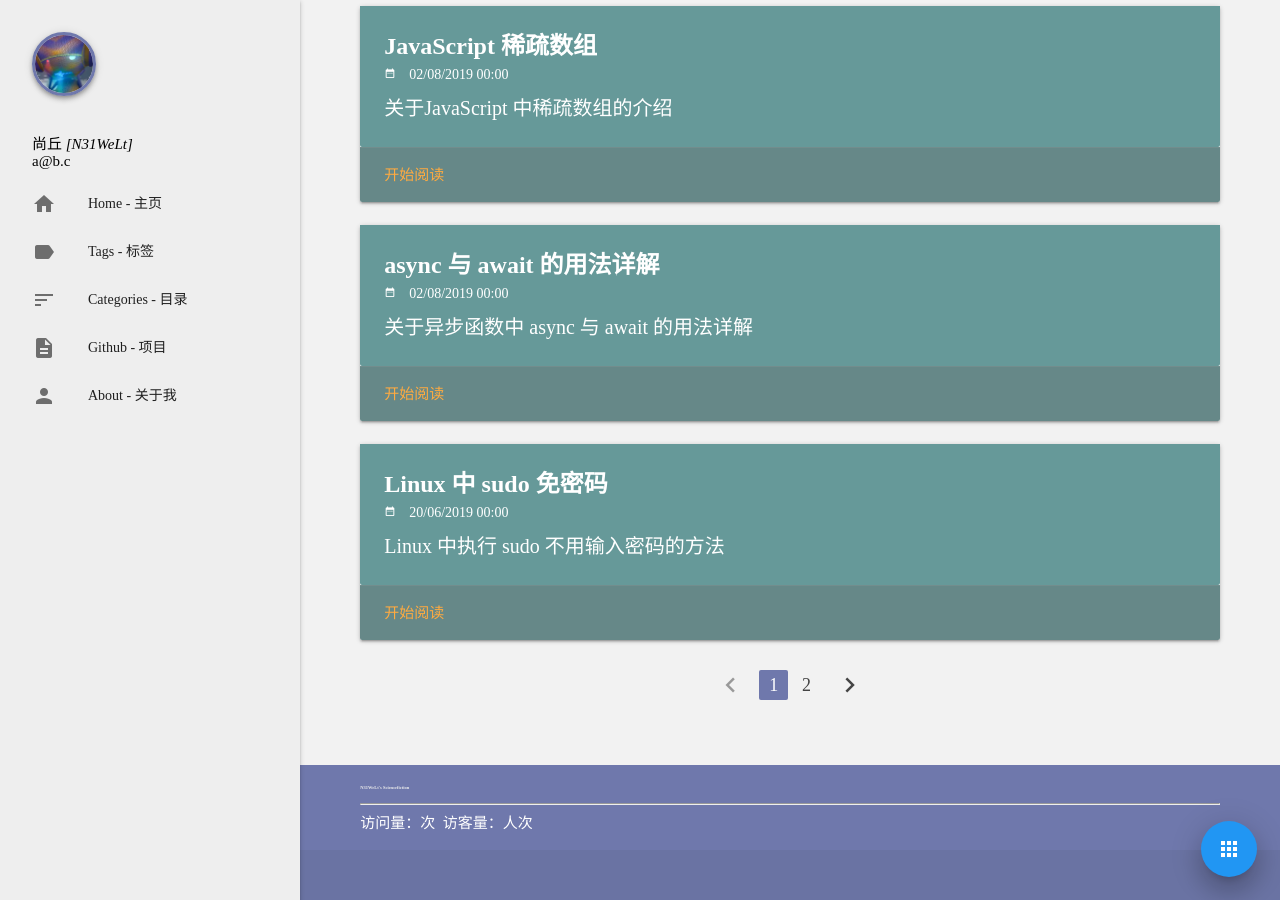
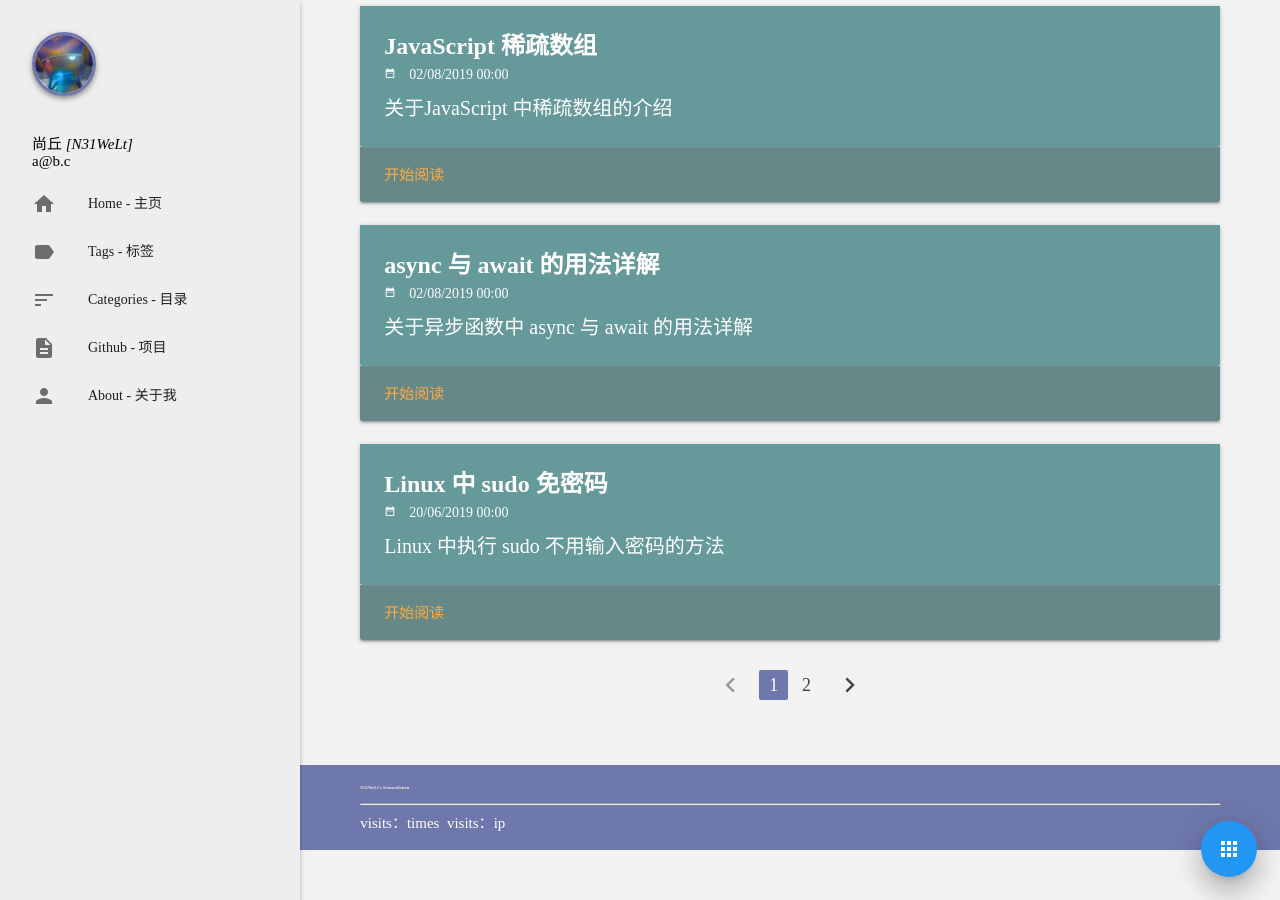
Before and after one commit to keepwalk/keepwalk.github.io, a Jekyll site: the page built from index.html, in a window 1280 px wide and 900 px high, scrolled down 1383 px. Built offline with Jekyll 4.4.1, drawn with Linux system fonts in a browser that asks for light colours; the list of posts is cut into pages by our own code; comment, search, counter and statistics services are not loaded.

Commit message:
Update footer.html

```diff
--- a/_includes/footer.html
+++ b/_includes/footer.html
@@ -7,19 +7,19 @@
                 <p class="footer-message grey-text text-lighten-3">N31WeLt's Sciencefiction</p>
                 <hr>
                 <p class="visit-statistics">
-                    <span id="busuanzi_container_site_pv">访问量：<span id="busuanzi_value_site_pv"></span>次</span>&nbsp;
-                    <span id="busuanzi_container_site_pv">访客量：<span id="busuanzi_value_site_uv"></span>人次</span>
+                    <span id="busuanzi_container_site_pv">visits：<span id="busuanzi_value_site_pv"></span>times</span>&nbsp;
+                    <span id="busuanzi_container_site_pv">visits：<span id="busuanzi_value_site_uv"></span>ip</span>
                 </p>
                 <!-- <p class="grey-text text-lighten-4">{{site.description}}</p> -->
             </div>
         </div>
     </div>
-    <div class="footer-copyright">
-        <!-- <div class="container">
+    <!-- <div class="footer-copyright">
+        <div class="container">
             Copyright &#xA9; {{"now" | date: "%Y"}} {{site.title}}. All rights reserved. Powered by
             <a href={{site.github_repo}}>N31WeLt</a>.
-        </div> -->
-    </div>
+        </div>
+    </div> -->
     <!-- Search box -->
     <div class="search">
         <i class="material-icons search-icon search-start">search</i>
```
